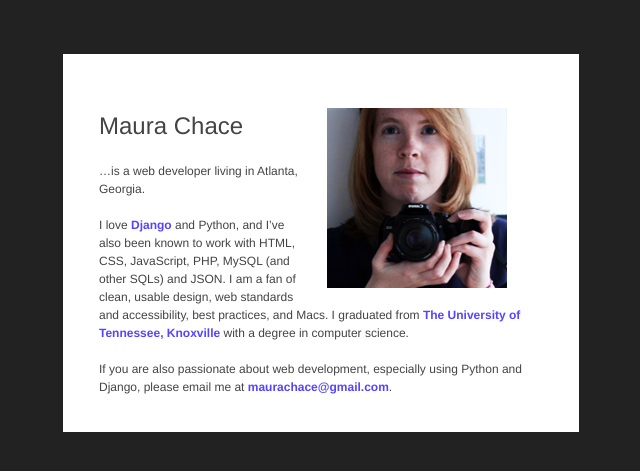
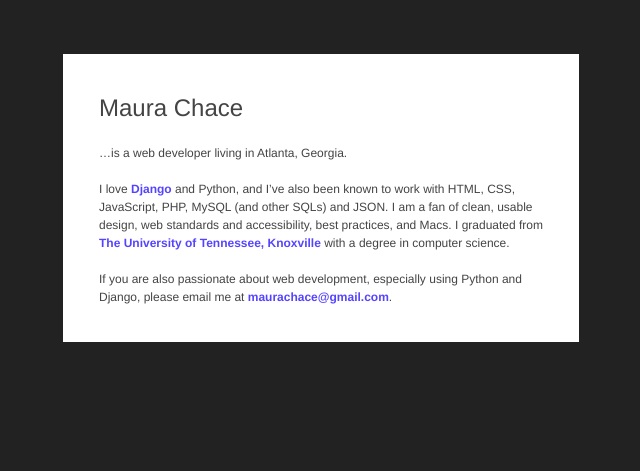
Before and after one commit to maurackelly/maurackelly.github.io, a Jekyll site: the page built from index.md, in a window 1280 px wide. Shown: the top 471 px of the page, without its empty margins (319-959 px from the left). Built offline with Jekyll 4.4.1, drawn with Linux system fonts in a browser that asks for light colours.

Commit message:
Renaming index.markdown to index.md.

```diff
--- a/index.markdown
+++ b/index.md
@@ -1,8 +1,6 @@
 ---
 layout: default
 ---
-
-<img src="/media/img/about/maura_chace.png" width="180" height="180" alt="After haircut" id="photo">
 
 # Maura Chace
 
```
